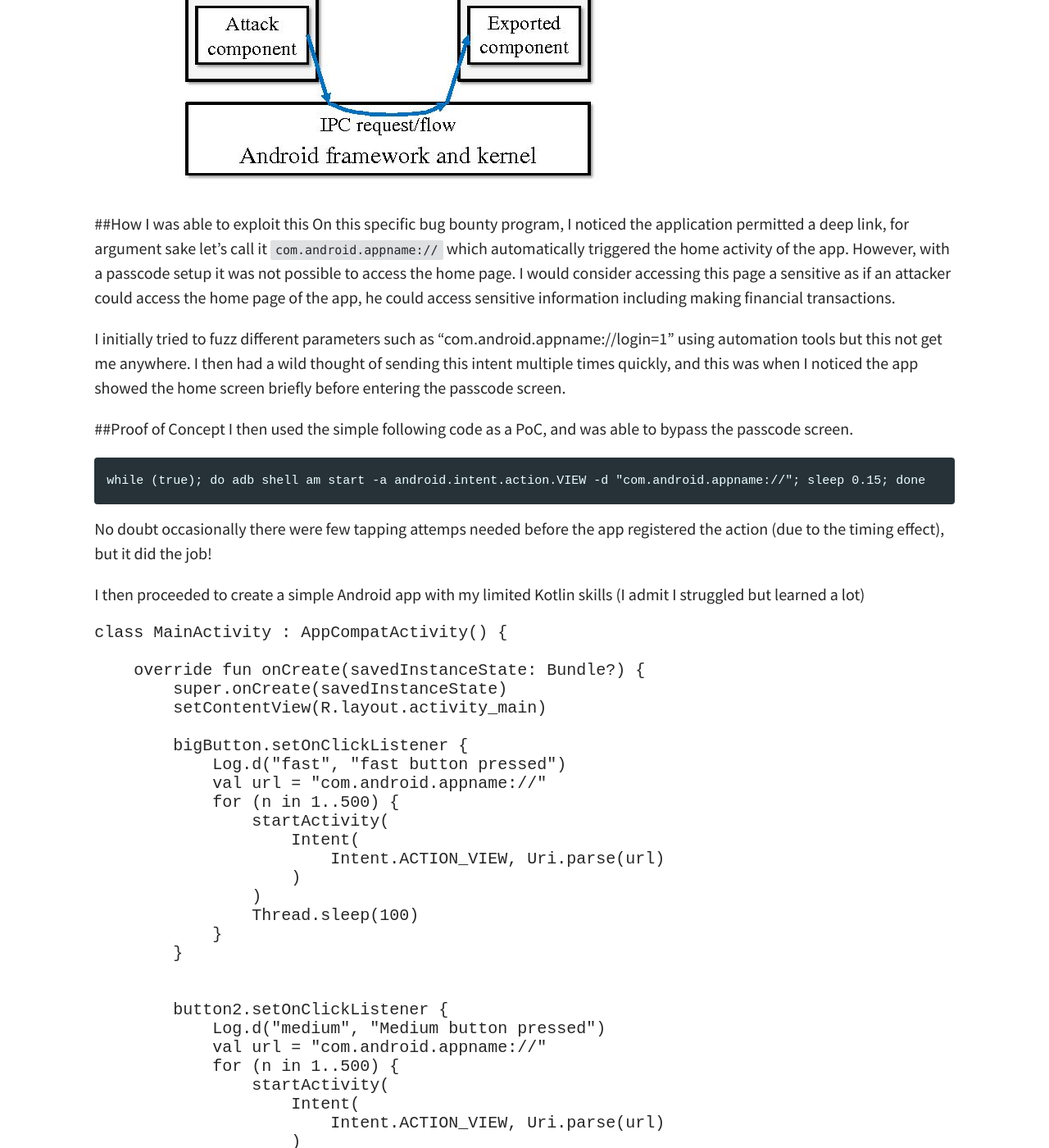
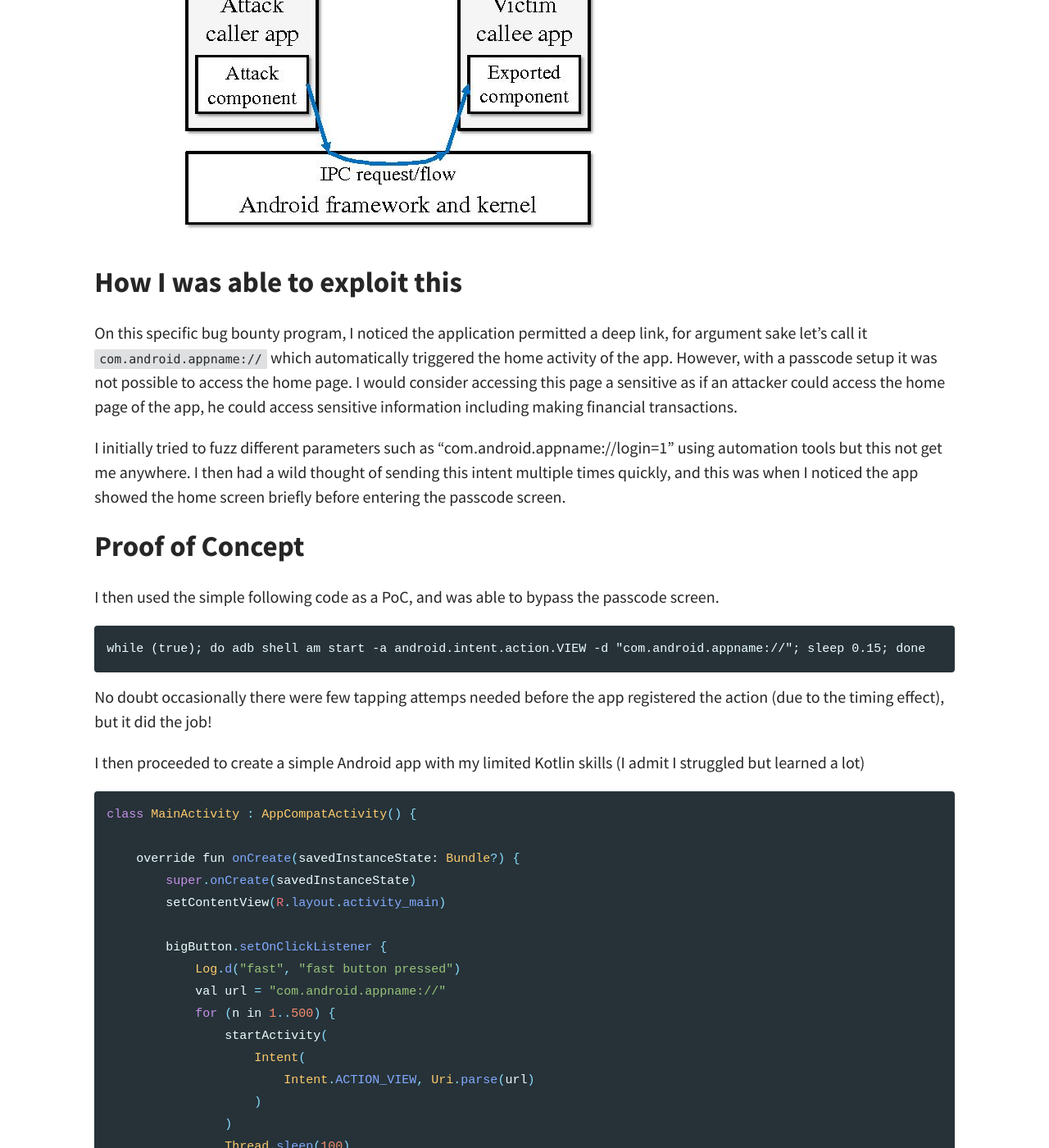
Before and after one commit to Sambal0x/sambal0x.github.io, a Jekyll site: the page built from _posts/2019-10-18-Passcodeactivityraceconditionbypass.md, in a window 1280 px wide and 1400 px high, scrolled down 600 px. Shown: the whole window at 82% size. Built offline with Jekyll 4.4.1, drawn with Linux system fonts in a browser that asks for light colours; some of the changed text lies outside the part shown.

Commit message:
Update 2019-10-18-Passcodeactivityraceconditionbypass.md

````diff
--- a/_posts/2019-10-18-Passcodeactivityraceconditionbypass.md
+++ b/_posts/2019-10-18-Passcodeactivityraceconditionbypass.md
@@ -6,20 +6,20 @@ tag: [Bug bounty, Mobile]
 
 ---
 
-##Background
+# Background
 An **Activity** is one of the Android's component in an app. It is the screen that the user sees on a mobile app. (For example, the setting's "screen", home "screen, etc). A simple app could have one while more complicated ones could have dozens.
 
 From a security perspective, I normally check if the app components are **exported**, meaning if they can be directly called by other applications. Sometimes these exported apps can be used to bypass restrictions that wasn't intended by the developer.
 
 ![Threat model of component hijacking in Android](/assets/img/blog/exportedcomponent.jpg)
 
-##How I was able to exploit this
+## How I was able to exploit this
 On this specific bug bounty program, I noticed the application permitted a deep link, for argument sake let's call it `com.android.appname://` which automatically triggered the home activity of the app. However, with a passcode setup it was not possible to access the home page. I would consider accessing this page a sensitive as if an attacker could access the home page of the app, he could access sensitive information including making financial transactions.
 
 I initially tried to fuzz different parameters such as "com.android.appname://login=1" using automation tools but this not get me anywhere. I then had a wild thought of sending this intent multiple times quickly, and this was when I noticed the app showed the home screen briefly before entering the passcode screen.
 
 
-##Proof of Concept
+## Proof of Concept
 I then used the simple following code as a PoC, and was able to bypass the passcode screen.
 
 ```
@@ -30,7 +30,7 @@ No doubt occasionally there were few tapping attemps needed before the app regis
 
 I then proceeded to create a simple Android app with my limited Kotlin skills (I admit I struggled but learned a lot)
 
-```Java
+{% highlight java %}
 class MainActivity : AppCompatActivity() {
 
     override fun onCreate(savedInstanceState: Bundle?) {
@@ -79,9 +79,10 @@ class MainActivity : AppCompatActivity() {
         }
     }
 }
-```
+{% endhighlight %}
+
 
 I created 3 buttons on the app in case the Hackerone reviewer's phone behaved differently to mine.
 
-##Final thoughts
+## Final thoughts
 This was an interesting find as I never thought of bypassing passcode activities using timing attack.
````
